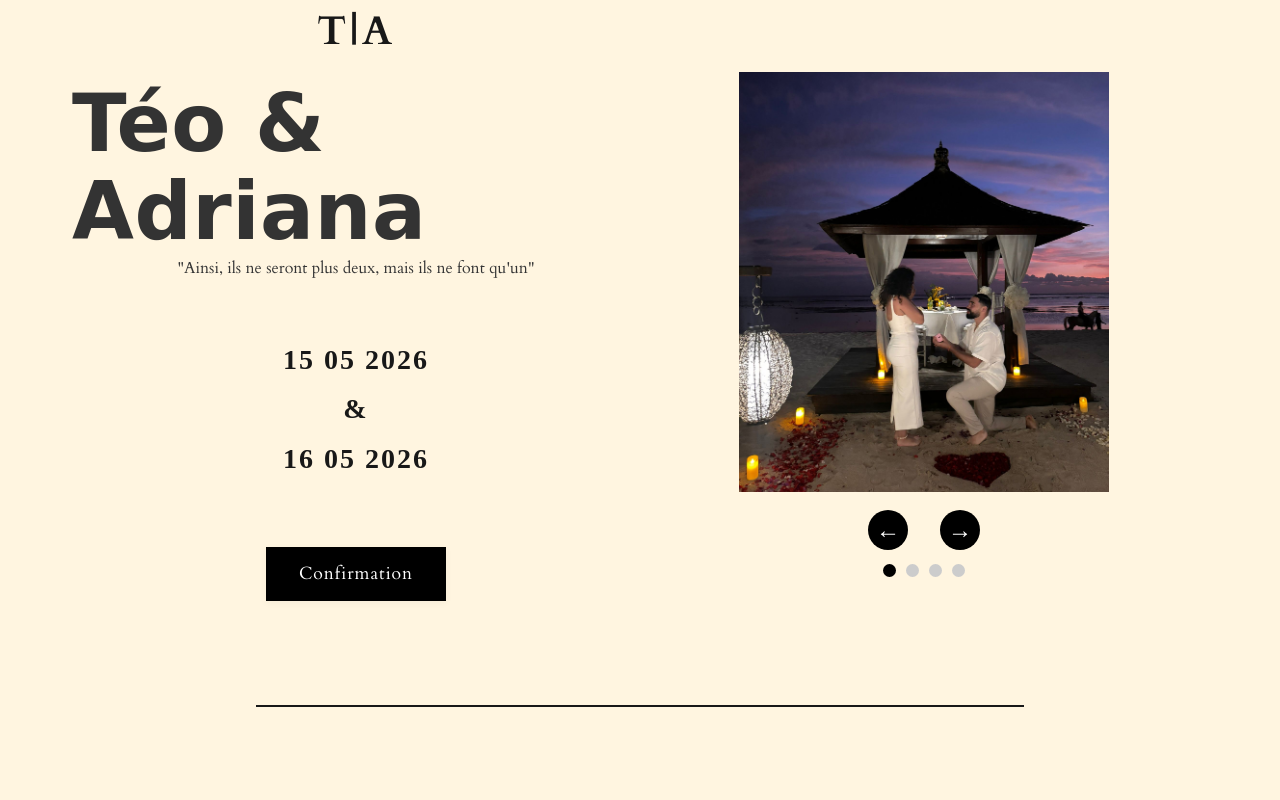
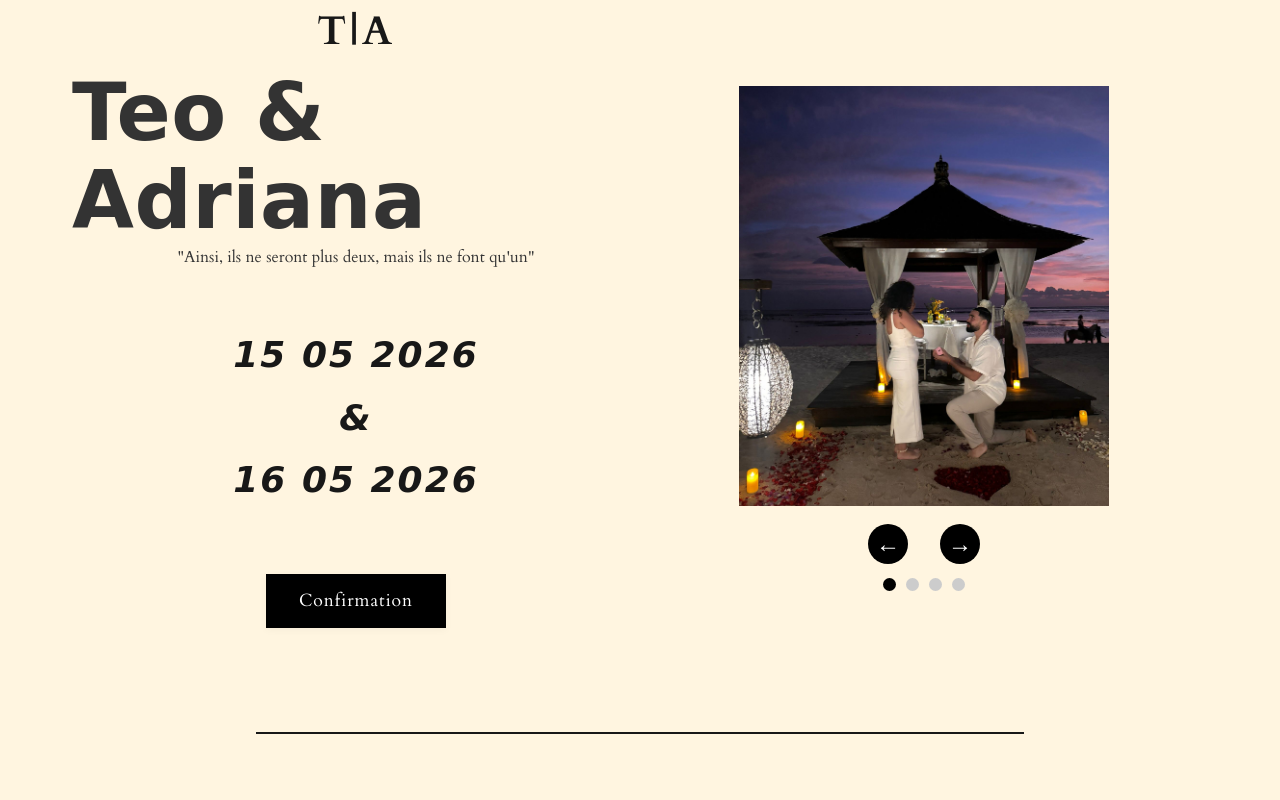
Before and after one commit to MMozquitoo/adriana-teo, a plain HTML site: page index.html in a window 1280 px wide. Shown: the top 800 px of the page. Drawn offline with Linux system fonts and the light colour scheme; a web font is replaced by a local one.

Commit message:
Add files via upload

```diff
--- a/index.html
+++ b/index.html
@@ -37,7 +37,7 @@
       <div class="hero-clean-content" style="align-items: center">
         <div class="hero-clean-text flex-1 align-center">
           <div class="hero-initials">T|A</div>
-          <h1 class="hero-clean-title">Téo & Adriana</h1>
+          <h1 class="hero-clean-title">Teo & Adriana</h1>
           <div class="hero-clean-date mb-1-5">
             "Ainsi, ils ne seront plus deux, mais ils ne font qu'un"
           </div>
@@ -653,6 +653,15 @@
           <input type="hidden" name="_template" value="table" />
           <input type="hidden" name="_next" value="#" />
 
+          <!-- Avertissement important -->
+          <div class="warning-section">
+            <div class="warning-icon">⚠️</div>
+            <div class="warning-text">
+              Merci de confirmer votre présence dans le formulaire ci-dessous
+              avant le 30 octobre 2025.
+            </div>
+          </div>
+
           <!-- Informations Personnelles -->
           <div class="form-section">
             <h3 class="section-title">Informations Personnelles</h3>
@@ -828,15 +837,6 @@
             </div>
           </div>
 
-          <!-- Avertissement important -->
-          <div class="warning-section">
-            <div class="warning-icon">⚠️</div>
-            <div class="warning-text">
-              Merci de confirmer votre présence dans le formulaire ci-dessous
-              avant le 30 octobre 2025.
-            </div>
-          </div>
-
           <button type="submit" class="submit-btn-elegant">
             <span class="btn-text">Confirmer ma présence</span>
           </button>
--- a/style.css
+++ b/style.css
@@ -1781,7 +1781,7 @@ body,
   font-style: normal;
   letter-spacing: 3px;
   color: #181818;
-  margin-bottom: 1rem;
+  margin-bottom: 0.3rem;
   text-align: center;
 }
 
@@ -1851,10 +1851,10 @@ body,
 }
 
 .invitation-date {
-  font-family: "Playfair Display", "Libre Baskerville", "Cormorant Garamond",
-    serif;
-  font-size: 28px;
+  font-family: "Beautifully Delicious Script", cursive !important;
+  font-size: 36px;
   font-weight: bold;
+  font-style: italic;
   letter-spacing: 2px;
   margin-bottom: 0.1rem;
   -webkit-touch-callout: none;
```
